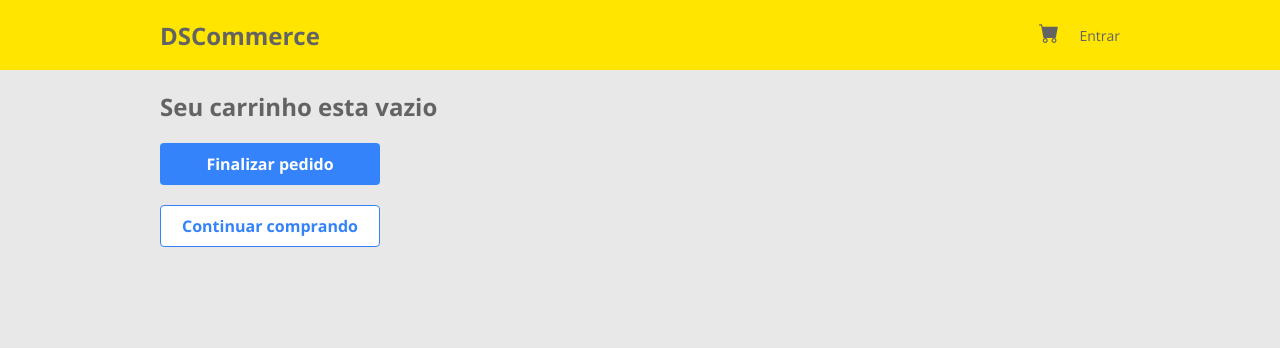
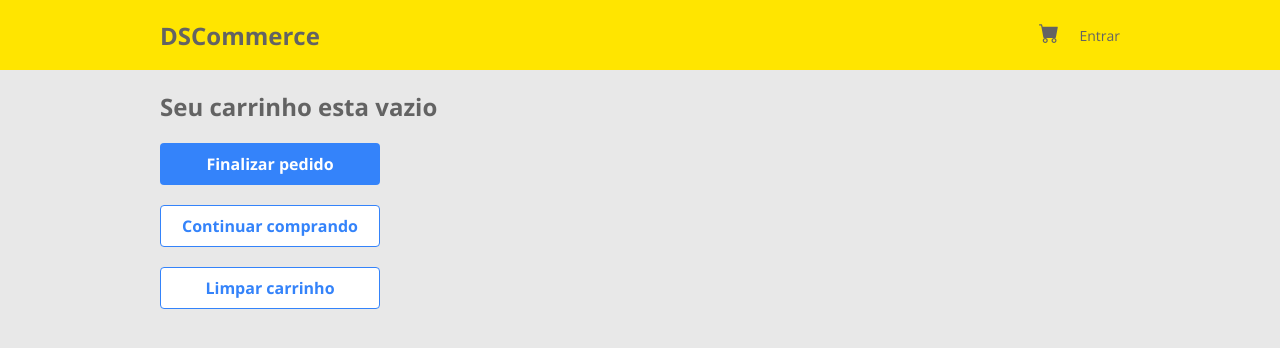
Before and after one commit to jrsanches1/tscommerce, a React (Vite) app: page /cart in a window 1280 px wide. Shown: the top 348 px of the page. Built offline with nearby package versions, Linux system fonts and the light colour scheme.

Commit message:
Cart clear

```diff
--- a/src/localstorage/cart-repository.ts
+++ b/src/localstorage/cart-repository.ts
@@ -18,3 +18,7 @@ export function get() : OrderDTO {
 
     return cart;
 }
+
+export function clear() {
+    localStorage.setItem(CART_KEY, '{"items":[]}');
+}
--- a/src/routes/ClientHome/Cart/index.tsx
+++ b/src/routes/ClientHome/Cart/index.tsx
@@ -9,7 +9,12 @@ import { Link } from 'react-router-dom';
 export default function Cart() {
 
 
-    const [cart] = useState<OrderDTO>(cartService.getCart());
+    const [cart, setCart] = useState<OrderDTO>(cartService.getCart());
+
+    function handleClearClick() {
+        cartService.clearCart();
+        setCart(cartService.getCart());
+    }
 
 
     return (
@@ -61,6 +66,9 @@ export default function Cart() {
                             Continuar comprando
                         </div>
                     </Link>
+                    <div onClick={handleClearClick} className="dsc-btn dsc-btn-white">
+                         Limpar carrinho
+                    </div>
                 </div>
             </section>
         </main>
--- a/src/services/cart-service.ts
+++ b/src/services/cart-service.ts
@@ -1,6 +1,7 @@
 import { OrderDTO, OrderItemDTO } from "../models/order";
 import * as cartRepository from '../localstorage/cart-repository';
 import { ProductDTO } from "../models/product";
+
 
 export function saveCart(cart: OrderDTO) {
     cartRepository.save(cart);
@@ -18,4 +19,8 @@ export function addProduct(product: ProductDTO) {
         cart.items.push(newItem);
         cartRepository.save(cart);
     }
+
 }
+export function clearCart() {
+    cartRepository.clear();
+}
```
